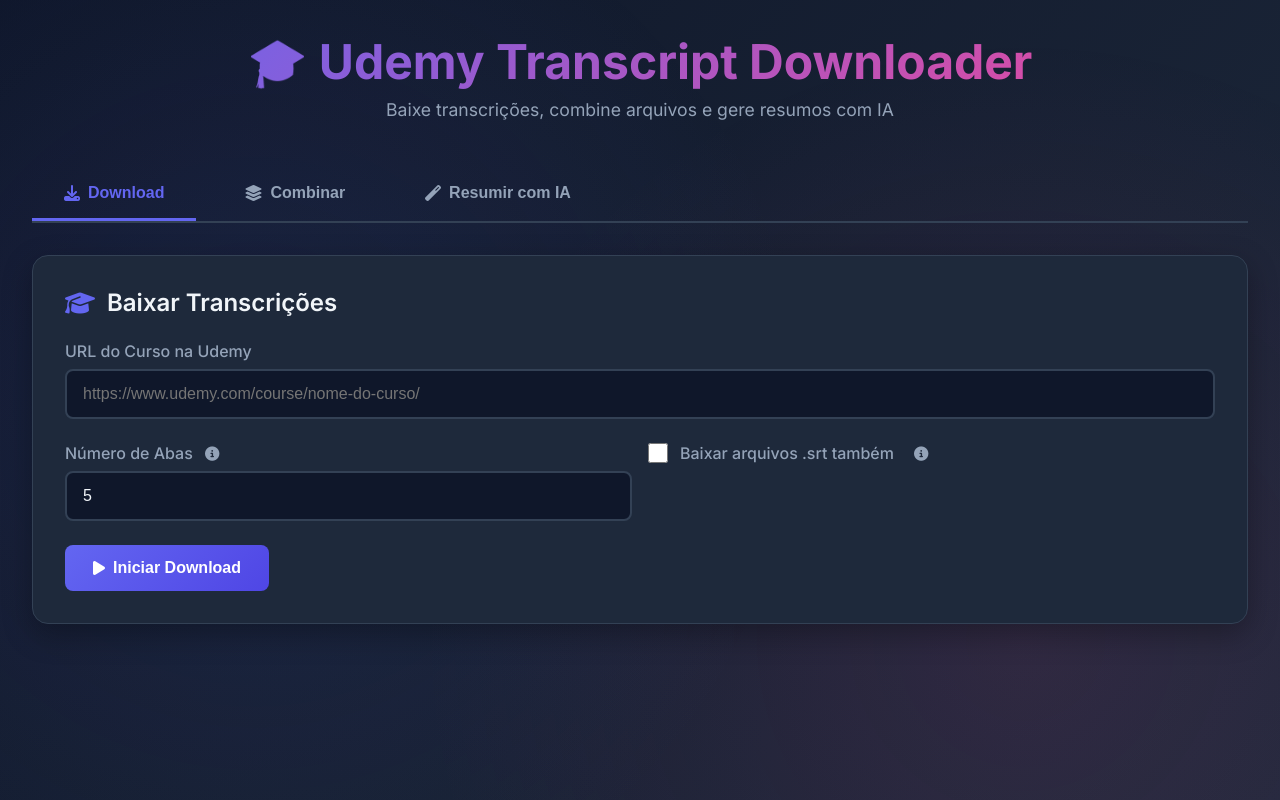
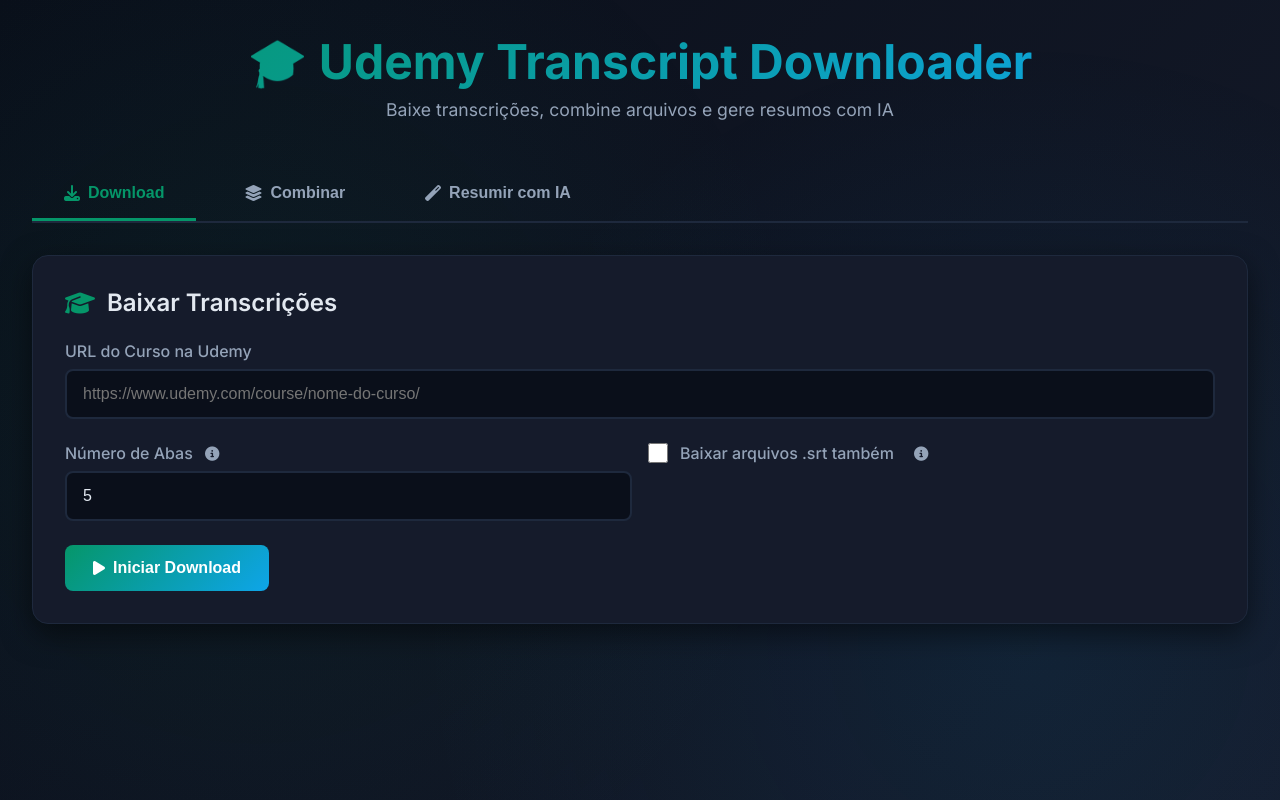
Before and after one commit to wesengin/udemy-transcript-ai, a Flask app: page / in a window 1280 px wide. Run offline with Flask 3, Linux system fonts and the light colour scheme; some libraries are stand-ins or nearby versions.

Commit message:
style change

```diff
--- a/templates/index.html
+++ b/templates/index.html
@@ -16,23 +16,24 @@
         }
 
         :root {
-            --primary-color: #6366f1;
-            --primary-dark: #4f46e5;
-            --secondary-color: #ec4899;
+            --primary-color: #059669;
+            --primary-dark: #047857;
+            --secondary-color: #0ea5e9;
             --success-color: #10b981;
             --warning-color: #f59e0b;
             --danger-color: #ef4444;
-            --dark-bg: #0f172a;
-            --card-bg: #1e293b;
-            --border-color: #334155;
-            --text-primary: #f1f5f9;
+            --dark-bg: #0a0f1a;
+            --card-bg: #151b2b;
+            --border-color: #1e293d;
+            --text-primary: #e2e8f0;
             --text-secondary: #94a3b8;
-            --shadow: 0 10px 30px rgba(0, 0, 0, 0.3);
+            --shadow: 0 10px 30px rgba(0, 0, 0, 0.5);
+            --accent-gradient: linear-gradient(135deg, #059669 0%, #0ea5e9 100%);
         }
 
         body {
             font-family: 'Inter', sans-serif;
-            background: linear-gradient(135deg, #0f172a 0%, #1e293b 100%);
+            background: linear-gradient(135deg, #0a0f1a 0%, #151b2b 100%);
             min-height: 100vh;
             color: var(--text-primary);
             overflow-x: hidden;
@@ -47,8 +48,8 @@
             right: 0;
             bottom: 0;
             background:
-                radial-gradient(circle at 20% 50%, rgba(99, 102, 241, 0.1) 0%, transparent 50%),
-                radial-gradient(circle at 80% 80%, rgba(236, 72, 153, 0.1) 0%, transparent 50%);
+                radial-gradient(circle at 20% 50%, rgba(5, 150, 105, 0.08) 0%, transparent 50%),
+                radial-gradient(circle at 80% 80%, rgba(14, 165, 233, 0.08) 0%, transparent 50%);
             pointer-events: none;
             z-index: 0;
         }
@@ -70,7 +71,7 @@
         h1 {
             font-size: 3rem;
             font-weight: 700;
-            background: linear-gradient(135deg, var(--primary-color), var(--secondary-color));
+            background: var(--accent-gradient);
             -webkit-background-clip: text;
             -webkit-text-fill-color: transparent;
             background-clip: text;
@@ -183,7 +184,7 @@
         select:focus {
             outline: none;
             border-color: var(--primary-color);
-            box-shadow: 0 0 0 3px rgba(99, 102, 241, 0.1);
+            box-shadow: 0 0 0 3px rgba(5, 150, 105, 0.15);
         }
 
         .checkbox-group {
@@ -213,23 +214,23 @@
         }
 
         .btn-primary {
-            background: linear-gradient(135deg, var(--primary-color), var(--primary-dark));
+            background: var(--accent-gradient);
             color: white;
         }
 
         .btn-primary:hover {
             transform: translateY(-2px);
-            box-shadow: 0 5px 20px rgba(99, 102, 241, 0.4);
+            box-shadow: 0 5px 20px rgba(5, 150, 105, 0.4);
         }
 
         .btn-secondary {
-            background: linear-gradient(135deg, var(--secondary-color), #db2777);
+            background: linear-gradient(135deg, var(--secondary-color), #0284c7);
             color: white;
         }
 
         .btn-secondary:hover {
             transform: translateY(-2px);
-            box-shadow: 0 5px 20px rgba(236, 72, 153, 0.4);
+            box-shadow: 0 5px 20px rgba(14, 165, 233, 0.4);
         }
 
         .btn-success {
@@ -463,7 +464,7 @@
 
         .icon-btn:hover {
             color: var(--primary-color);
-            background: rgba(99, 102, 241, 0.1);
+            background: rgba(5, 150, 105, 0.15);
         }
 
         .status-badge {
@@ -616,7 +617,7 @@
         }
 
         #preview-content.markdown-body code {
-            background: rgba(139, 92, 246, 0.1);
+            background: rgba(5, 150, 105, 0.15);
             padding: 0.2rem 0.4rem;
             border-radius: 4px;
             font-family: 'Courier New', monospace;
@@ -680,7 +681,7 @@
         }
 
         #preview-content.markdown-body th {
-            background: rgba(139, 92, 246, 0.1);
+            background: rgba(5, 150, 105, 0.15);
             font-weight: 600;
         }
     </style>
```
